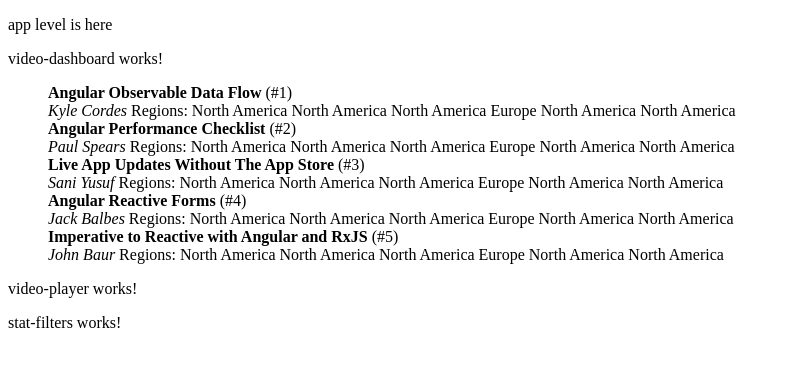
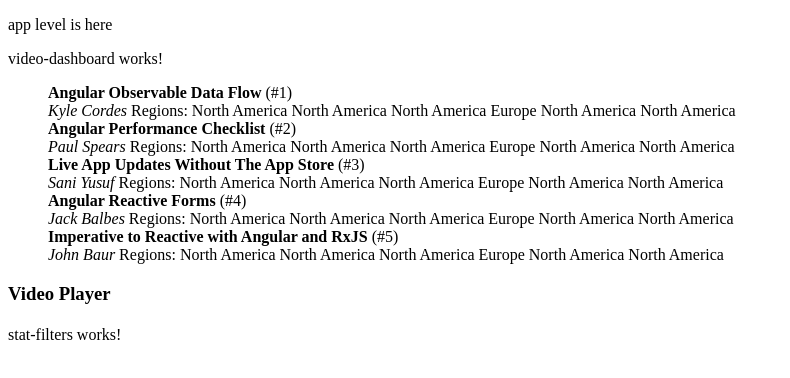
Before and after one commit to mausolos/angular-bootcamp, an Angular app: page /#/dashboard in a window 1280 px wide. Shown: the top 378 px of the page, without its empty margins (0-790 px from the left). Built offline with nearby package versions, Linux system fonts and the light colour scheme.

Commit message:
208: output even bindings/eventemitter

```diff
--- a/src/app/dashboard/video-dashboard/video-dashboard.component.html
+++ b/src/app/dashboard/video-dashboard/video-dashboard.component.html
@@ -1,4 +1,9 @@
 <p>video-dashboard works!</p>
-<app-video-list [videos]="videoList"></app-video-list>
-<app-video-player></app-video-player>
+<app-video-list
+  [videos]="videoList"
+  (videoSelected)="currentVideoSelected($event)"
+></app-video-list>
+<app-video-player
+  [video]="currentVideo"
+></app-video-player>
 <app-stat-filters></app-stat-filters>
--- a/src/app/dashboard/video-dashboard/video-dashboard.component.ts
+++ b/src/app/dashboard/video-dashboard/video-dashboard.component.ts
@@ -1,5 +1,5 @@
 import { Component, OnInit } from '@angular/core';
-import { videoData } from '../../../assets/video-data';
+import { videoData, VideoData } from '../../../assets/video-data';
 
 @Component({
   selector: 'app-video-dashboard',
@@ -9,9 +9,15 @@
 export class VideoDashboardComponent implements OnInit {
   videoList = videoData;
 
+  currentVideo: VideoData;
+
   constructor() { }
 
   ngOnInit(): void {
   }
 
+  currentVideoSelected(video: VideoData): void {
+    this.currentVideo = video;
+  }
+
 }
--- a/src/app/dashboard/video-list/video-list.component.ts
+++ b/src/app/dashboard/video-list/video-list.component.ts
@@ -1,4 +1,5 @@
-import { Component, Input } from '@angular/core';
+import { Component, Input, Output, EventEmitter } from '@angular/core';
+import { VideoData } from '../../../assets/video-data';
 
 @Component({
   selector: 'app-video-list',
@@ -6,13 +7,17 @@
   styleUrls: ['./video-list.component.scss']
 })
 export class VideoListComponent {
-  @Input() videos;
+  @Input() videos: VideoData[];
+
+  @Output() videoSelected = new EventEmitter<VideoData>();
 
   selectedVideo;
 
   selectVideo(video): void {
     this.selectedVideo = video;
 
+    this.videoSelected.emit(video);
+
   } // end selectVideo
 
 }
--- a/src/app/dashboard/video-player/video-player.component.html
+++ b/src/app/dashboard/video-player/video-player.component.html
@@ -1 +1,2 @@
-<p>video-player works!</p>
+<h3>Video Player</h3>
+<h4>{{video?.title}}</h4>
--- a/src/app/dashboard/video-player/video-player.component.ts
+++ b/src/app/dashboard/video-player/video-player.component.ts
@@ -1,4 +1,6 @@
-import { Component, OnInit } from '@angular/core';
+import { Component, Input, OnInit } from '@angular/core';
+
+import { VideoData } from '../../../assets/video-data';
 
 @Component({
   selector: 'app-video-player',
@@ -6,6 +8,7 @@
   styleUrls: ['./video-player.component.scss']
 })
 export class VideoPlayerComponent implements OnInit {
+  @Input() video: VideoData;
 
   constructor() { }
 
```
Also changed, not shown: src/assets/video-data.ts (+13 -0 lines).
